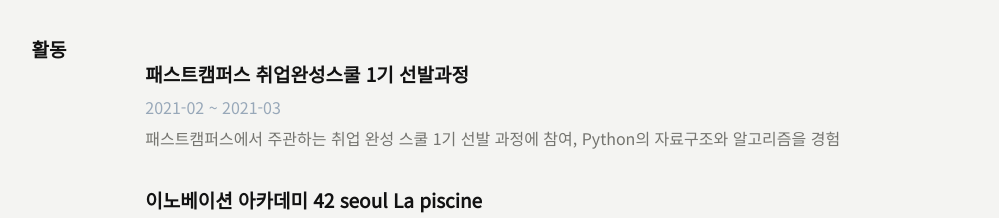
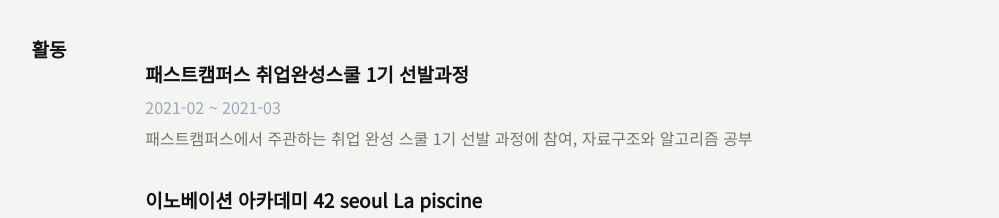
Before and after one commit to soo054141/soo054141.github.io, a React app: page / in a window 1280 px wide. Shown: the part 3860-4078 px from the top of the page, without its empty margins (39-1038 px from the left). Built offline with nearby package versions, Linux system fonts and the light colour scheme.

Commit message:
introduce 내용 수정

```diff
--- a/src/components/pages/Introduce.jsx
+++ b/src/components/pages/Introduce.jsx
@@ -204,8 +204,7 @@ function Introduce({ mode }) {
                             </div>
                             <p>
                                 패스트캠퍼스에서 주관하는 취업 완성 스쿨 1기
-                                선발 과정에 참여, Python의 자료구조와 알고리즘을
-                                경험
+                                선발 과정에 참여, 자료구조와 알고리즘 공부
                             </p>
                         </CardBody>
                         <CardBody>
@@ -215,7 +214,7 @@ function Introduce({ mode }) {
                             </div>
                             <p>
                                 이노베이션 아카데미의 SW 프로그램인 1개월
-                                집중교육(La Piscine) 과정 참여,리눅스 환경으로
+                                집중교육(La Piscine) 과정 참여, 리눅스 환경으로
                                 셸 스크립트와 C언어를 경험
                             </p>
                         </CardBody>
```
Also changed, not shown: 1 other file (tests, documents, lock files or other folders).
